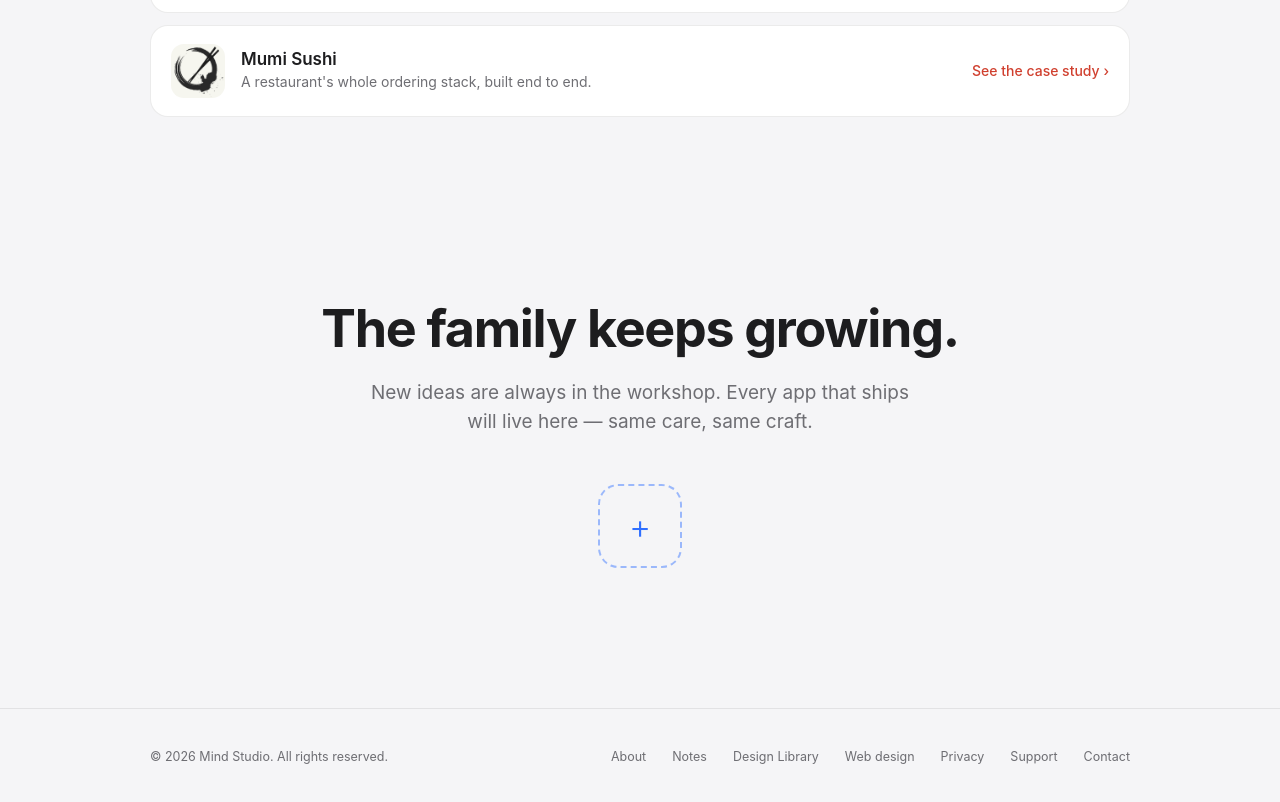
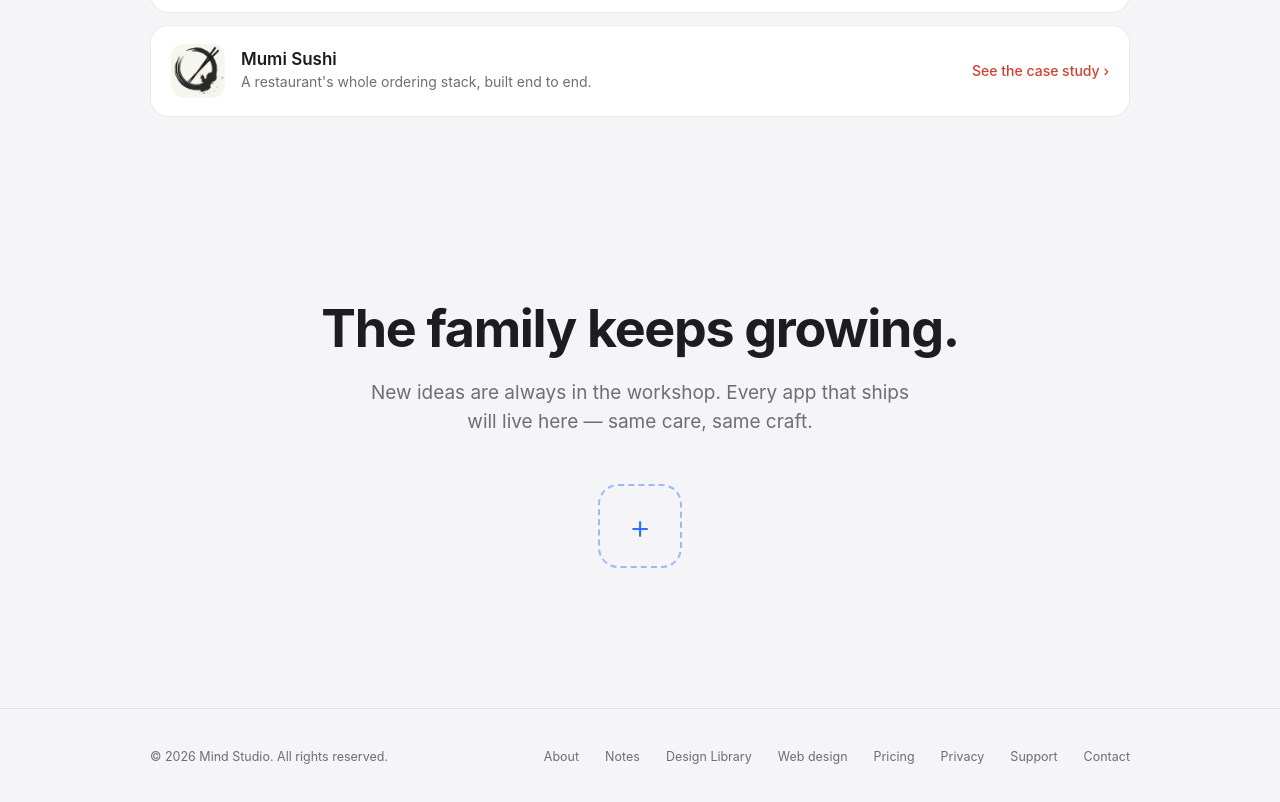
Before and after one commit to ayylchyql-a11y/mindstudio-website, a Next.js app: page /en in a window 1280 px wide. Shown: the part 5982-6784 px from the top of the page. Built offline with nearby package versions, Linux system fonts and the light colour scheme.

Commit message:
feat(footer): 首页页脚加报价页入口 Preventivo/Pricing/报价
Co-Authored-By: Claude Opus 5 <noreply@anthropic.com>

```diff
--- a/components/Footer.tsx
+++ b/components/Footer.tsx
@@ -1,5 +1,6 @@
 import { labCopy } from "@/data/effects";
 import { templatesCopy } from "@/data/templates";
+import { copy as serviziCopy } from "@/data/servizi";
 import type { Locale } from "@/lib/i18n";
 import { getDictionary, pick } from "@/lib/i18n";
 
@@ -22,6 +23,7 @@ export default function Footer({ lang }: { lang: Locale }) {
             <a href={`/${lang}/notes`}>{t.notesLabel}</a>
             <a href={`/${lang}/lab`}>{pick(labCopy.navLabel, lang)}</a>
             <a href={`/${lang}/templates`}>{pick(templatesCopy.navLabel, lang)}</a>
+            <a href={`/${lang}/servizi`}>{pick(serviziCopy.navLabel, lang)}</a>
             <a href={`/${lang}/privacy`}>{t.footerPrivacy}</a>
             <a href={`/${lang}/support`}>{t.footerSupport}</a>
             <a href="mailto:ayylchyql@gmail.com">{t.footerContact}</a>
--- a/data/servizi.ts
+++ b/data/servizi.ts
@@ -118,6 +118,7 @@ export const addons: Addon[] = [
 ];
 
 export const copy = {
+  navLabel: { it: "Preventivo", en: "Pricing", zh: "报价", "zh-tw": "報價" },   // 首页页脚的入口
   title: { it: "Siti, gestionali e app per chi ha un’attività.", en: "Sites, back offices and apps for people who run a business.", zh: "给开店的人做网站、后台和 App。" },
   intro: {
     it: "Una persona sola fa il sito, il gestionale e le app, quindi le tre cose si parlano davvero. Nessun costo iniziale: un canone mensile, tutto incluso, disdici quando vuoi con 30 giorni di preavviso.",
```
Also changed, not shown: app/globals.css (line endings or trailing spaces).
